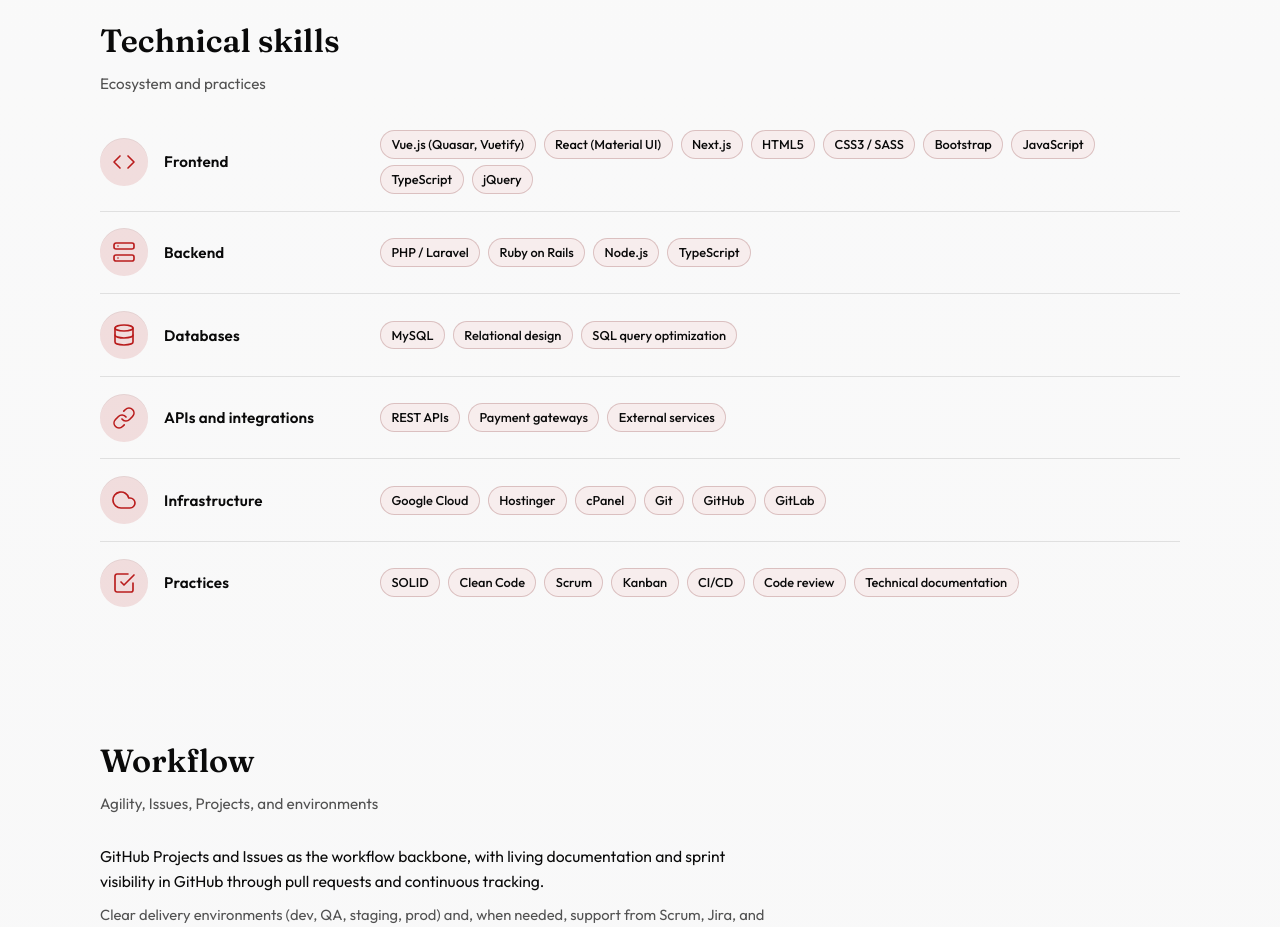
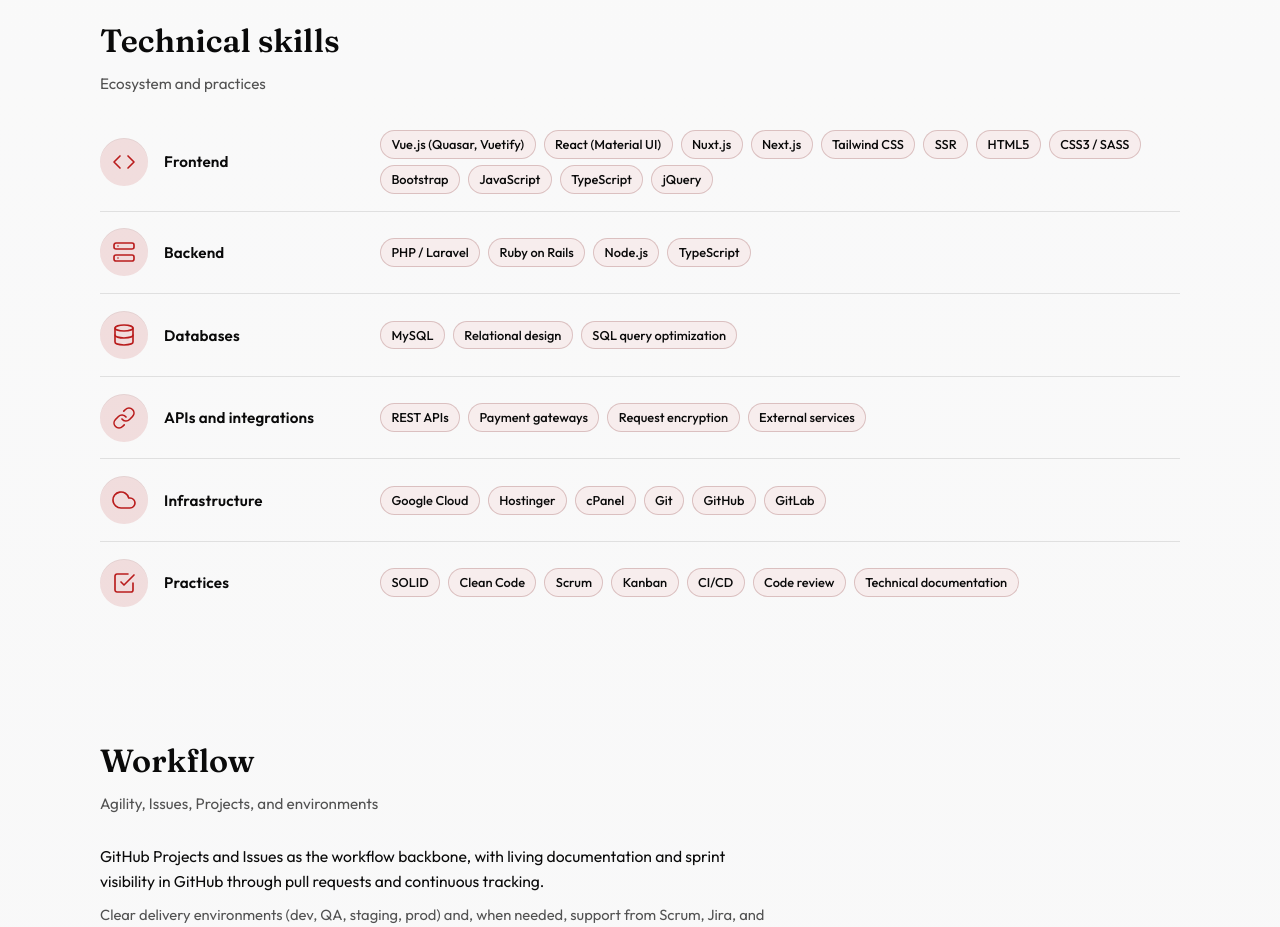
Before and after one commit to 41L4N/41L4N.github.io, a Vue app: page / in a window 1280 px wide. Shown: the part 1348-2275 px from the top of the page. Built offline with nearby package versions, Linux system fonts and the light colour scheme.

Commit message:
Add Nuxt.js, Tailwind CSS, SSR, and encryption to skills and APIs sections in localization files

```diff
--- a/src/plugins/vue-i18n/locales/en.json
+++ b/src/plugins/vue-i18n/locales/en.json
@@ -114,7 +114,10 @@
 				"name": "Frontend",
 				"vueQuasar": "Vue.js (Quasar, Vuetify)",
 				"reactMui": "React (Material UI)",
+				"nuxt": "Nuxt.js",
 				"next": "Next.js",
+				"tailwind": "Tailwind CSS",
+				"ssr": "SSR",
 				"html5": "HTML5",
 				"cssSass": "CSS3 / SASS",
 				"bootstrap": "Bootstrap",
@@ -139,6 +142,7 @@
 				"name": "APIs and integrations",
 				"rest": "REST APIs",
 				"payments": "Payment gateways",
+				"encryption": "Request encryption",
 				"external": "External services"
 			},
 			"infra": {
--- a/src/plugins/vue-i18n/locales/es.json
+++ b/src/plugins/vue-i18n/locales/es.json
@@ -114,7 +114,10 @@
 				"name": "Frontend",
 				"vueQuasar": "Vue.js (Quasar, Vuetify)",
 				"reactMui": "React (Material UI)",
+				"nuxt": "Nuxt.js",
 				"next": "Next.js",
+				"tailwind": "Tailwind CSS",
+				"ssr": "SSR",
 				"html5": "HTML5",
 				"cssSass": "CSS3 / SASS",
 				"bootstrap": "Bootstrap",
@@ -139,6 +142,7 @@
 				"name": "APIs e integraciones",
 				"rest": "APIs REST",
 				"payments": "Pasarelas de pago",
+				"encryption": "Cifrado de peticiones",
 				"external": "Servicios externos"
 			},
 			"infra": {
--- a/src/views/Skills.vue
+++ b/src/views/Skills.vue
@@ -102,7 +102,10 @@ const categories = [
 		tagKeys: [
 			'skills.categories.frontend.vueQuasar',
 			'skills.categories.frontend.reactMui',
+			'skills.categories.frontend.nuxt',
 			'skills.categories.frontend.next',
+			'skills.categories.frontend.tailwind',
+			'skills.categories.frontend.ssr',
 			'skills.categories.frontend.html5',
 			'skills.categories.frontend.cssSass',
 			'skills.categories.frontend.bootstrap',
@@ -136,6 +139,7 @@ const categories = [
 		tagKeys: [
 			'skills.categories.apis.rest',
 			'skills.categories.apis.payments',
+			'skills.categories.apis.encryption',
 			'skills.categories.apis.external',
 		],
 	},
```
